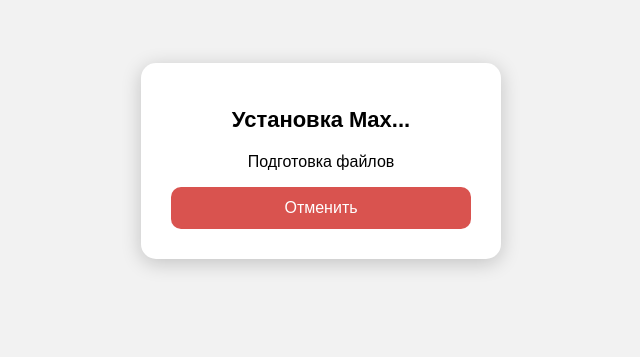
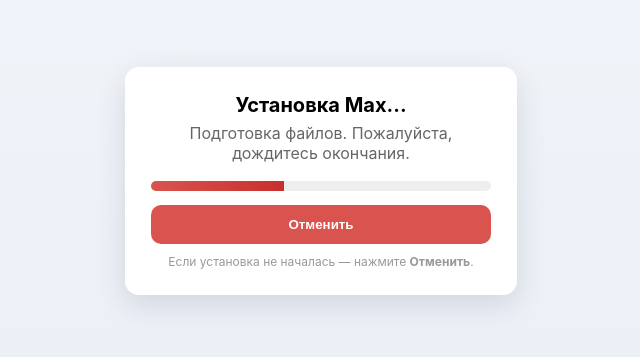
Before and after one commit to wexsikss/Prank, a plain HTML site: page index.html in a window 1280 px wide. Shown: the part 239-596 px from the top of the page, without its empty margins (319-959 px from the left). Drawn offline with Linux system fonts and the light colour scheme.

Commit message:
Add files via upload

```diff
--- a/index.html
+++ b/index.html
@@ -1,75 +1,99 @@
 <!DOCTYPE html>
 <html lang="ru">
 <head>
-<meta charset="UTF-8">
-<meta name="viewport" content="width=device-width, initial-scale=1.0">
+<meta charset="utf-8" />
+<meta name="viewport" content="width=device-width,initial-scale=1" />
 <title>Установка Max</title>
-
 <style>
-    body {
-        background: #f2f2f2;
-        font-family: Arial, sans-serif;
-        display: flex;
-        justify-content: center;
-        align-items: center;
-        height: 100vh;
-        margin: 0;
-    }
-    .box {
-        background: white;
-        padding: 30px;
-        border-radius: 15px;
-        box-shadow: 0 4px 20px rgba(0,0,0,0.2);
-        text-align: center;
-        width: 300px;
-    }
-    h1 {
-        font-size: 22px;
-        margin-bottom: 20px;
-    }
-    button {
-        padding: 12px 20px;
-        font-size: 16px;
-        border: none;
-        border-radius: 10px;
-        background: #d9534f;
-        color: white;
-        cursor: pointer;
-        width: 100%;
-    }
-    button:hover {
-        background: #c9302c;
-    }
+  :root { --bg:#fafafa; --card:#fff; --accent:#d9534f; --accent-dark:#c9302c; --muted:#666; }
+  html,body{height:100%;margin:0;background:linear-gradient(180deg,#f3f6fa, #e9eef6);font-family:Inter, Arial, sans-serif}
+  .wrap{min-height:100%;display:flex;align-items:center;justify-content:center;padding:20px}
+  .card{width:340px;background:var(--card);border-radius:14px;padding:26px;box-shadow:0 10px 30px rgba(15,23,42,0.12);text-align:center}
+  h1{margin:0 0 6px;font-size:20px}
+  p{margin:0 0 18px;color:var(--muted)}
+  .progress{height:10px;background:#eee;border-radius:8px;overflow:hidden;margin:14px 0}
+  .bar{height:100%;width:0%;background:linear-gradient(90deg,var(--accent),var(--accent-dark));transition:width 0.3s}
+  button.primary{width:100%;padding:12px;border-radius:10px;border:0;background:var(--accent);color:#fff;font-weight:600;cursor:pointer;outline:none}
+  button.secondary{width:100%;margin-top:10px;padding:10px;border-radius:10px;border:1px solid #ddd;background:#fff;cursor:pointer}
+  .small{font-size:12px;color:#999;margin-top:10px}
+  @keyframes shake {0%{transform:translateX(0)}25%{transform:translateX(-6px)}50%{transform:translateX(6px)}75%{transform:translateX(-4px)}100%{transform:translateX(0)}}
+  .shaking{animation:shake 0.25s infinite}
 </style>
 </head>
+<body>
+<div class="wrap">
+  <div class="card" id="card">
+    <h1>Установка Max...</h1>
+    <p>Подготовка файлов. Пожалуйста, дождитесь окончания.</p>
 
-<body>
+    <div class="progress" aria-hidden="true">
+      <div class="bar" id="bar"></div>
+    </div>
 
-<div class="box">
-    <h1>Установка Max...</h1>
-    <p>Подготовка файлов</p>
-    <button id="cancelBtn">Отменить</button>
+    <button class="primary" id="cancelBtn">Отменить</button>
+    <button class="secondary" id="continueBtn" style="display:none">Продолжить установку</button>
+
+    <div class="small">Если установка не началась — нажмите <b>Отменить</b>.</div>
+  </div>
 </div>
 
-<audio id="sound" src="https://files.catbox.moe/9o6j3y.mp3"></audio>
+<!-- Попробует локальный файл stony.mp3, иначе fallback -->
+<audio id="stoner" preload="auto">
+  <source src="stony.mp3" type="audio/mpeg">
+  <!-- fallback URL (замени, если у тебя другой прямой mp3) -->
+  <source src="https://files.catbox.moe/9o6j3y.mp3" type="audio/mpeg">
+  Твой браузер не поддерживает аудио.
+</audio>
 
 <script>
-    document.getElementById("cancelBtn").onclick = function() {
-        const audio = document.getElementById("sound");
-        audio.volume = 1.0;
-        audio.play();
+  // простая имитация прогресса
+  const bar = document.getElementById('bar');
+  let progress = 0;
+  const progInterval = setInterval(()=> {
+    progress = Math.min(100, progress + Math.random()*8);
+    bar.style.width = progress + '%';
+    if (progress >= 100) {
+      clearInterval(progInterval);
+      document.querySelector('p').textContent = 'Готово. Установка завершена.';
+      document.getElementById('continueBtn').style.display = 'block';
+    }
+  }, 700);
 
-        document.body.style.animation = "shake 0.2s infinite";
-    };
+  const cancelBtn = document.getElementById('cancelBtn');
+  const continueBtn = document.getElementById('continueBtn');
+  const audio = document.getElementById('stoner');
+  const card = document.getElementById('card');
+
+  // При нажатии "Отменить" воспроизводится стон
+  cancelBtn.addEventListener('click', async () => {
+    try {
+      // попытка воспроизвести. modern browsers require user gesture -> OK (click)
+      await audio.play();
+    } catch (e) {
+      // ничего — если автоплей заблокирован, покажем кнопку для ручного воспроизведения
+      alert('Автовоспроизведение заблокировано. Нажмите "Повторить звук".');
+    }
+    // визуальный эффект
+    card.classList.add('shaking');
+    // через 6 сек убираем тряску
+    setTimeout(()=> card.classList.remove('shaking'), 6000);
+  });
+
+  // опциональная кнопка "Продолжить" — останавливает звук и ставит прогресс на 0
+  continueBtn.addEventListener('click', () => {
+    audio.pause();
+    audio.currentTime = 0;
+    progress = 0;
+    bar.style.width = '0%';
+    document.getElementById('continueBtn').style.display = 'none';
+    document.querySelector('p').textContent = 'Подготовка файлов';
+    // рестарт прогресса (для демонстрации)
+    // (просто перезагружаем страницу, если хочешь)
+    location.reload();
+  });
+
+  // Если хочешь — можно автоматически тихо включать звук при наведении/фокусе:
+  // card.addEventListener('mouseenter', ()=> audio.play().catch(()=>{}));
 </script>
-
-<style>
-    @keyframes shake {
-        0% { transform: translate(2px, 0); }
-        50% { transform: translate(-2px, 0); }
-        100% { transform: translate(2px, 0); }
-    }
-</style>
-
 </body>
 </html>
```
Also changed, not shown: 1 other file.
